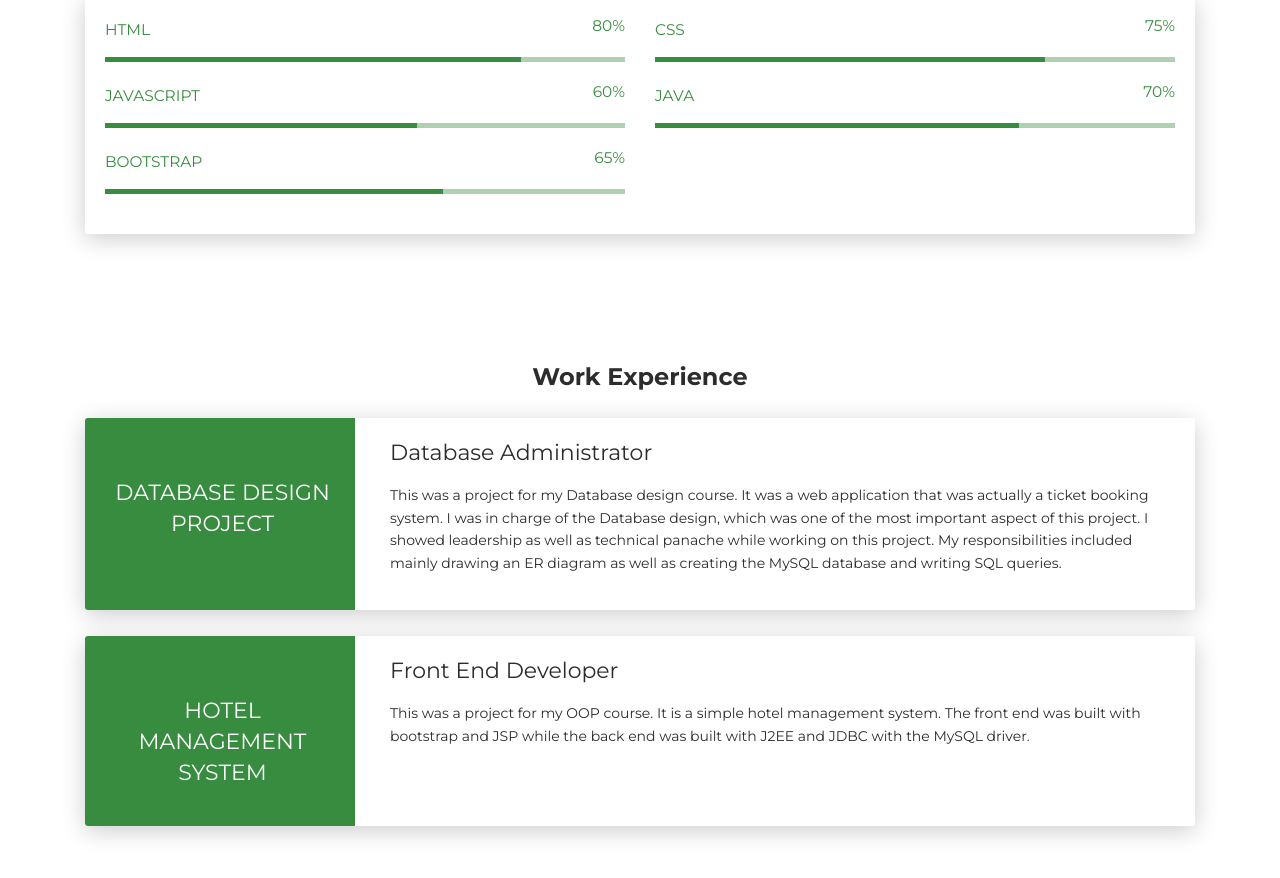
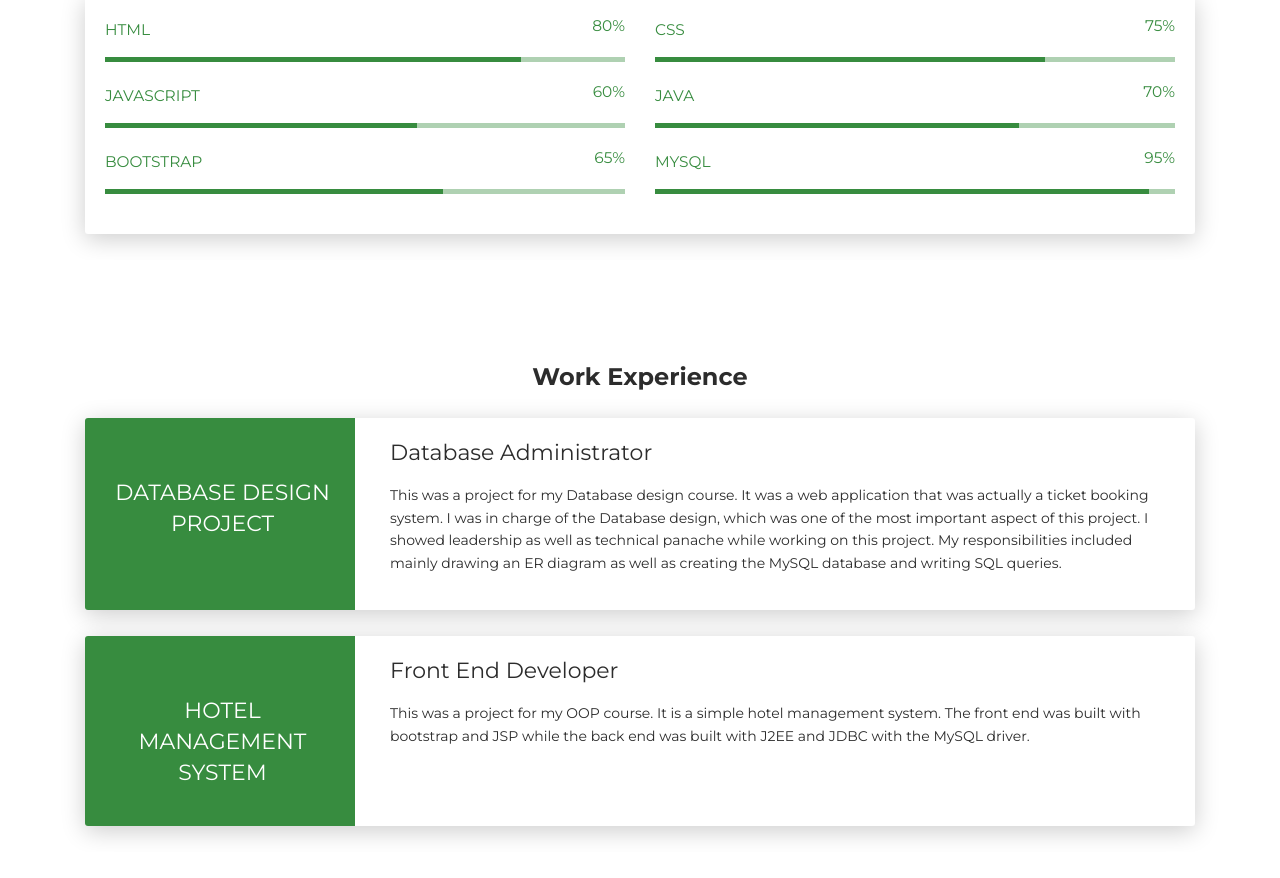
Before and after one commit to ummeTayaba/profile, a plain HTML site: page index.html in a window 1280 px wide. Shown: the part 1052-1930 px from the top of the page. Drawn offline with Linux system fonts and the light colour scheme.

Commit message:
added new skill mysql

```diff
--- a/index.html
+++ b/index.html
@@ -133,6 +133,13 @@
             <div class="progress-container progress-primary"><span class="progress-badge">Bootstrap</span>
               <div class="progress">
                 <div class="progress-bar progress-bar-primary" data-aos="progress-full" data-aos-offset="10" data-aos-duration="2000" role="progressbar" aria-valuenow="60" aria-valuemin="0" aria-valuemax="100" style="width: 65%;"></div><span class="progress-value">65%</span>
+              </div>
+            </div>
+          </div>
+          <div class="col-md-6">
+            <div class="progress-container progress-primary"><span class="progress-badge">MySQL</span>
+              <div class="progress">
+                <div class="progress-bar progress-bar-primary" data-aos="progress-full" data-aos-offset="10" data-aos-duration="2000" role="progressbar" aria-valuenow="60" aria-valuemin="0" aria-valuemax="100" style="width: 95%;"></div><span class="progress-value">95%</span>
               </div>
             </div>
           </div>
```
